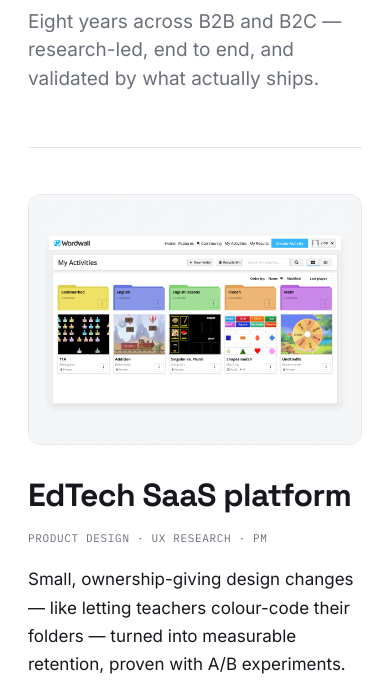
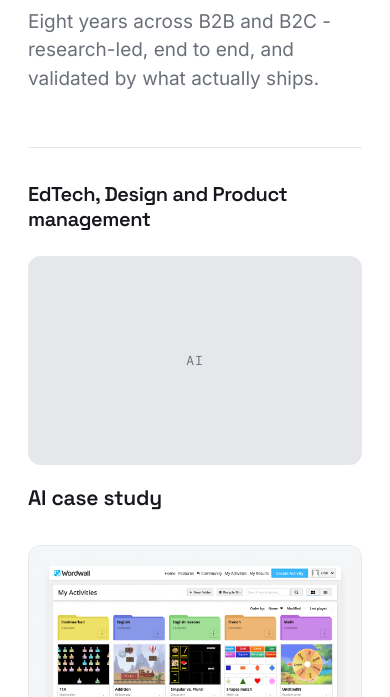
Before and after one commit to otomchuk/portfolio-site, a plain HTML site: page index.html in a window 390 px wide. Shown: the part 331-1028 px from the top of the page. Drawn offline with Linux system fonts and the light colour scheme.

Commit message:
adding case-ai page and images, work in progress in updating home page to include case-ai link and image.

```diff
--- a/index.html
+++ b/index.html
@@ -42,25 +42,30 @@
   <!-- HERO -->
   <section class="hero">
     <h1>I design SaaS products and judge them by what they move.</h1>
-    <p class="lede">Eight years across B2B and B2C — research-led, end to end, and validated by what actually ships.</p>
+    <p class="lede">Eight years across B2B and B2C - research-led, end to end, and validated by what actually ships.</p>
   </section>
 
-  <!-- FEATURED CASE -->
-  <a class="featured" href="case-edtech.html" aria-label="Read the EdTech case study">
+  <!-- CASE STUDIES -->
+  <section class="case-matrix" aria-label="Case studies">
+    <div class="case-row">
+      <h2 class="case-category">EdTech, Design and Product management</h2>
+      <a class="case-card" href="case-ai.html">
+        <div class="ai-placeholder" aria-hidden="true">AI</div>
+        <h3>AI case study</h3>
+      </a>
+      <a class="case-card" href="https://olenatomchuk.com/case-edtech.html">
         <img class="shot" loading="lazy" decoding="async" src="images/edtech-hero.webp" alt="EdTech SaaS platform thumbnail" data-ph="EdTech — featured case thumbnail · 1200×900" onerror="phFail(this)">
-    <div>
-      <h2>EdTech SaaS platform</h2>
+        <h3>EdTech SaaS platform</h3>
         <div class="tag">Product design · UX research · PM</div>
         <p class="hook">Small, ownership-giving design changes — like letting teachers colour-code their folders — turned into measurable retention, proven with A/B experiments.</p>
         <div class="metrics">
           <div><div class="n">+27%</div><div class="l"> Standard to Pro upgrades</div></div>
           <div><div class="n">−6%</div><div class="l">churn</div></div>
         </div>
+      </a>
     </div>
-  </a>
-
-  <!-- SELECTED WORK -->
-  <section class="case-grid">
+    <div class="case-row">
+      <h2 class="case-category">MarTech, Design</h2>
       <a class="case-card" href="case-b2b.html">
         <img class="shot" loading="lazy" decoding="async" src="images/b2b-thumb.webp" alt="B2B anti-detect platform thumbnail" data-ph="B2B anti-detect platform · 16:10" onerror="phFail(this)">
         <h3>B2B anti-detect platform</h3>
@@ -73,6 +78,7 @@
         <div class="tag">Web app design</div>
         <p class="hook">Replaced a third-party billing tool with a custom portal — one login, and the first-party data the business never had.</p>
       </a>
+    </div>
   </section>
 
   <!-- TESTIMONIAL -->
--- a/styles.css
+++ b/styles.css
@@ -224,31 +224,26 @@ footer{border-top:1px solid var(--border);margin-top:30px}
 .p-home .hero{padding-top:60px;padding-bottom:26px}
 .p-home .hero h1{max-width:18ch;font-size:clamp(38px,6.4vw,62px);line-height:1.02}
 
-/* featured case */
-.featured{display:grid;grid-template-columns:1.05fr .95fr;gap:40px;align-items:center;padding:46px 0;border-top:1px solid var(--border);margin-top:28px;text-decoration:none;color:inherit}
-.featured .ph,.featured .shot{aspect-ratio:4/3;transition:border-color .15s}
-.featured:hover .ph,.featured:hover .shot{border-color:var(--accent)}
-.featured h2{transition:color .15s}
-.featured:hover h2{color:var(--accent)}
-.featured h2{font-family:var(--display);font-weight:700;font-size:32px;letter-spacing:-.02em;margin:0 0 8px}
-.featured .tag{font-size:11px;color:var(--muted);font-family:var(--mono);letter-spacing:.06em;text-transform:uppercase;margin-bottom:18px}
-.featured .hook{font-size:17px;margin-bottom:22px;max-width:46ch}
+/* case-study table */
+.case-matrix{margin-top:28px}
+.case-row{display:grid;grid-template-columns:.8fr 1fr 1fr;gap:30px;align-items:start;padding:36px 0;border-top:1px solid var(--border)}
+.case-category{font-family:var(--display);font-weight:600;font-size:22px;line-height:1.25;letter-spacing:-.02em;margin:0;padding-top:4px}
 .metrics{display:flex;gap:30px;margin-bottom:24px}
 .metrics .n{font-family:var(--mono);font-weight:500;font-size:26px;color:var(--accent);letter-spacing:-.02em}
 .metrics .l{font-size:12px;color:var(--muted);max-width:14ch}
 .cta-link{font-family:var(--mono);font-size:12px;letter-spacing:.08em;text-transform:uppercase;color:var(--accent);text-decoration:none;border-bottom:1px solid transparent;transition:border-color .15s}
 .cta-link:hover{border-color:var(--accent)}
 
-/* work heading + card grid */
-.case-grid{display:grid;grid-template-columns:1fr 1fr;gap:30px;padding:44px 0 8px}
+/* case cards */
 .case-card{text-decoration:none;color:inherit;display:block}
 .case-card .ph,.case-card .shot{aspect-ratio:16/10}
-.case-card .ph,.case-card .shot{transition:border-color .15s}
-.case-card:hover .ph,.case-card:hover .shot{border-color:var(--accent)}
+.case-card .ph,.case-card .shot,.ai-placeholder{transition:border-color .15s}
+.case-card:hover .ph,.case-card:hover .shot,.case-card:hover .ai-placeholder{border-color:var(--accent)}
 .case-card h3{font-family:var(--display);font-weight:600;font-size:21px;letter-spacing:-.01em;margin:16px 0 6px;transition:color .15s}
 .case-card:hover h3{color:var(--accent)}
 .case-card .tag{font-family:var(--mono);font-size:11px;letter-spacing:.06em;text-transform:uppercase;color:var(--muted);margin-bottom:10px}
 .case-card .hook{font-size:14.5px;color:var(--muted);line-height:1.5}
+.ai-placeholder{aspect-ratio:16/10;display:flex;align-items:center;justify-content:center;background:#e5e7eb;border:1px solid var(--border);border-radius:12px;color:var(--muted);font-family:var(--mono);font-size:13px;letter-spacing:.08em}
 
 /* testimonial */
 .testimonial{padding:64px 0;border-top:1px solid var(--border);text-align:center;max-width:680px;margin:36px auto 0}
@@ -265,8 +260,9 @@ footer{border-top:1px solid var(--border);margin-top:30px}
 .more p{font-size:14px;color:var(--muted);line-height:1.5}
 
 @media (max-width:680px){
-  .featured,.case-grid,.more{grid-template-columns:1fr}
-  .featured{gap:24px}
+  .case-row,.more{grid-template-columns:1fr}
+  .case-row{gap:24px;padding:30px 0}
+  .case-category{font-size:20px}
 }
 
 /* =========================================================
```
Also changed, not shown: case-ai.html (+6 -0 lines), images/ai-hero.webp, images/case-ai.webp (added), 1 other file. Lines whose indentation alone changed are shown as unchanged.
